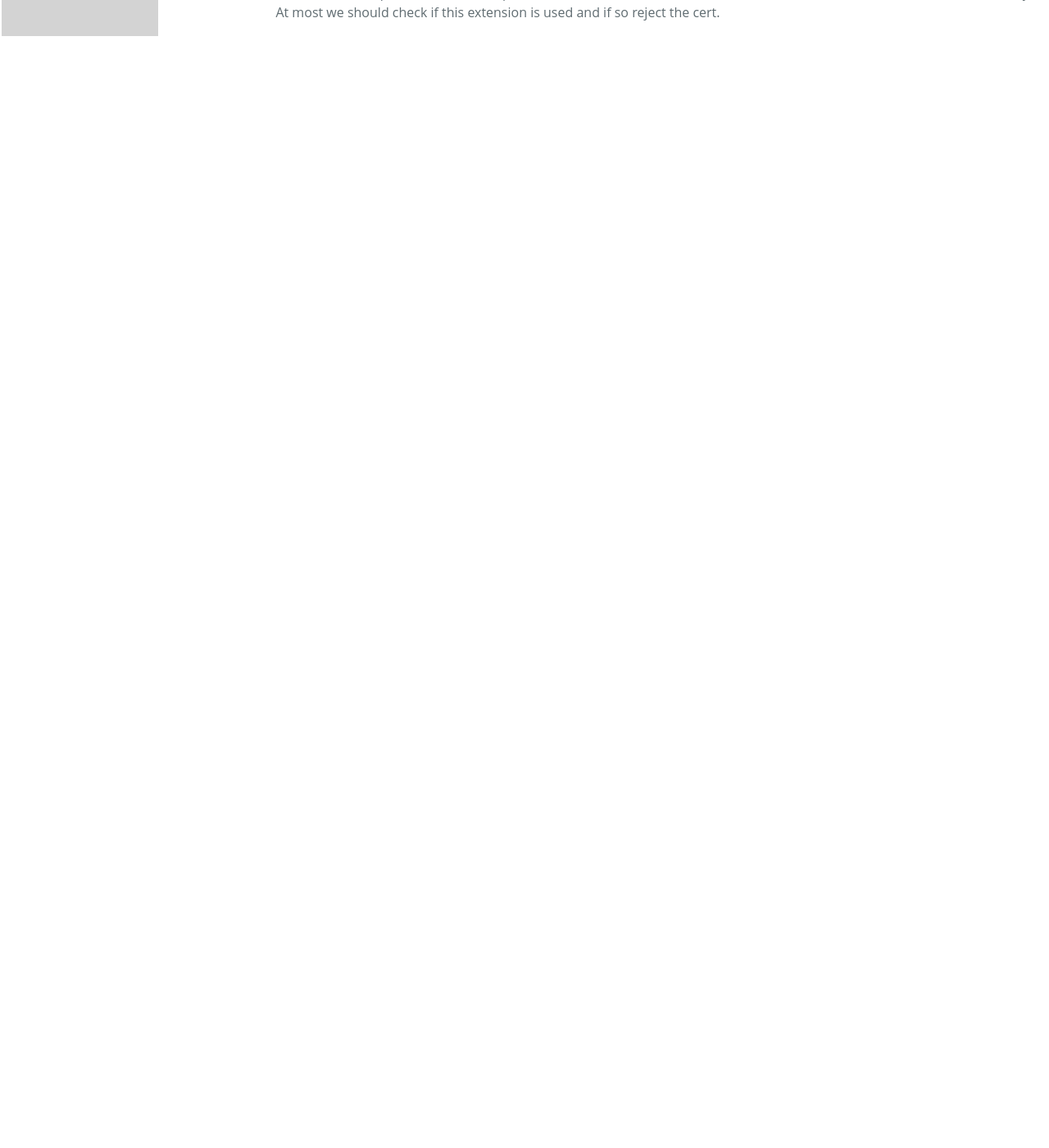
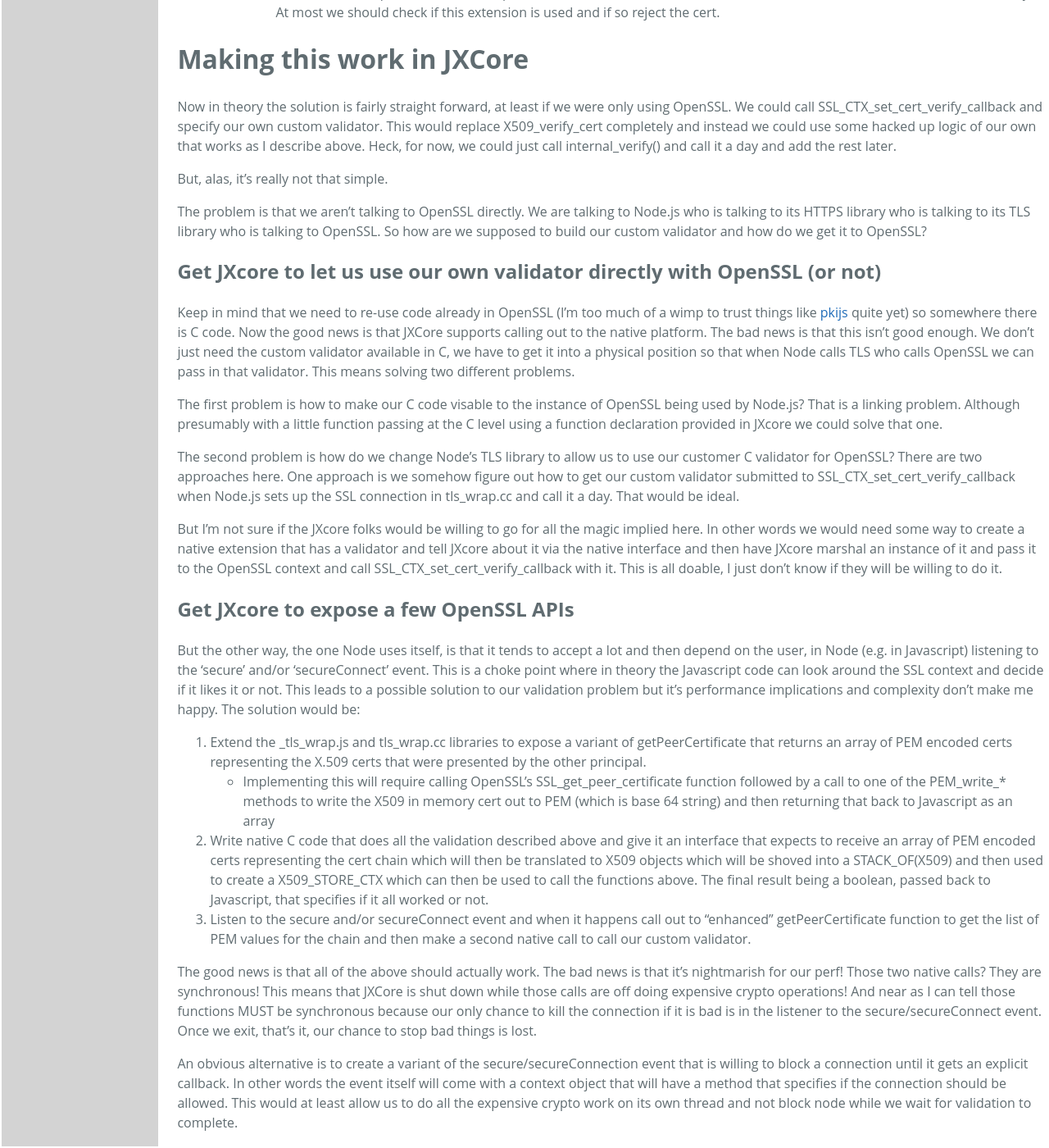
Before and after one commit to thaliproject/thali, a Jekyll site: the page built from opensslandthali.md, in a window 1280 px wide and 1400 px high, scrolled down 1665 px. Shown: the whole window at 82% size. Built offline with Jekyll 4.4.1, drawn with Linux system fonts in a browser that asks for light colours; Markdown is read by kramdown in place of the engine named in the settings; before the commit the page ends 1711 px from its top, so only the background shows below that; some of the changed text lies outside the part shown.

Commit message:
Another backup

```diff
--- a/opensslandthali.md
+++ b/opensslandthali.md
@@ -25,7 +25,7 @@
 2. Making any checks related to IP address or DNS addresses, the connection validates the identity of the principal, not any binding to any particular network endpoint
 3. Checking the network based CRL mechanism, we distribute revoked keys (not certs) through our own mechanisms
 
-# The Challenge
+# Getting OpenSSL to do what we want
 Thali is implemented on top of JXcore which is a variant of node.js. This means that we are using the node.js TLS libraries built on top of OpenSSL. Right off we have a problem because Node's TLS library either wants us to specify a CA (both on client and server) or we have to set rejectedUnauthorized = true. The problem is rejectedUnauthorized when it makes its way down to TLS it hits [here](https://github.com/joyent/node/blob/8e539dc26dd811c960a8943b28c4a351aa5d89ad/src/tls_wrap.cc#L700) which then hits [here](https://www.openssl.org/docs/ssl/SSL_CTX_set_verify.html) with the flag SSL_VERIFY_NONE which attempts to stop servers from soliciting client certs (bad) and on the client side allows any cert presented by the server to be accepted no matter how broken (very bad).
 
 In trying to figure out how to fix this I took a look at OpenSSL. If I'm reading the code right then the interesting function is X509_verify_cert in the x509_vfy.c file. The problem is that this function is really focused on a bunch of things, like trust store validation, that we explicitly don't want to do.
@@ -45,3 +45,33 @@
     * check_id() - We actually need the inverse of this function. Our certs should not contain a host name, email or address. But since it's hard to create certs without them we should just ignore them and hence don't need this function.
     * check_revocation() - We don't use the X.509 CRL mechanism so this is useless to us. In fact, we should ideally reject any certs that even contain the CRL declaration.
     * v3_asid_validate_path() - This is an implementation of RFC 3779 that lets one bind identities to certs. We don't work that way. At most we should check if this extension is used and if so reject the cert.
+
+# Making this work in JXCore
+Now in theory the solution is fairly straight forward, at least if we were only using OpenSSL. We could call SSL_CTX_set_cert_verify_callback and specify our own custom validator. This would replace X509_verify_cert completely and instead we could use some hacked up logic of our own that works as I describe above. Heck, for now, we could just call internal_verify() and call it a day and add the rest later.
+
+But, alas, it's really not that simple.
+
+The problem is that we aren't talking to OpenSSL directly. We are talking to Node.js who is talking to its HTTPS library who is talking to its TLS library who is talking to OpenSSL. So how are we supposed to build our custom validator and how do we get it to OpenSSL?
+
+## Get JXcore to let us use our own validator directly with OpenSSL (or not)
+
+Keep in mind that we need to re-use code already in OpenSSL (I'm too much of a wimp to trust things like [pkijs](https://www.npmjs.com/package/pkijs) quite yet) so somewhere there is C code. Now the good news is that JXCore supports calling out to the native platform. The bad news is that this isn't good enough. We don't just need the custom validator available in C, we have to get it into a physical position so that when Node calls TLS who calls OpenSSL we can pass in that validator. This means solving two different problems.
+
+The first problem is how to make our C code visable to the instance of OpenSSL being used by Node.js? That is a linking problem. Although presumably with a little function passing at the C level using a function declaration provided in JXcore we could solve that one.
+
+The second problem is how do we change Node's TLS library to allow us to use our customer C validator for OpenSSL? There are two approaches here. One approach is we somehow figure out how to get our custom validator submitted to SSL_CTX_set_cert_verify_callback when Node.js sets up the SSL connection in tls_wrap.cc and call it a day. That would be ideal.
+
+But I'm not sure if the JXcore folks would be willing to go for all the magic implied here. In other words we would need some way to create a native extension that has a validator and tell JXcore about it via the native interface and then have JXcore marshal an instance of it and pass it to the OpenSSL context and call SSL_CTX_set_cert_verify_callback with it. This is all doable, I just don't know if they will be willing to do it.
+
+## Get JXcore to expose a few OpenSSL APIs
+
+But the other way, the one Node uses itself, is that it tends to accept a lot and then depend on the user, in Node (e.g. in Javascript) listening to the 'secure' and/or 'secureConnect' event. This is a choke point where in theory the Javascript code can look around the SSL context and decide if it likes it or not. This leads to a possible solution to our validation problem but it's performance implications and complexity don't make me happy. The solution would be:
+
+1. Extend the _tls_wrap.js and tls_wrap.cc libraries to expose a variant of getPeerCertificate that returns an array of PEM encoded certs representing the X.509 certs that were presented by the other principal.
+  * Implementing this will require calling OpenSSL's SSL_get_peer_certificate function followed by a call to one of the PEM_write_* methods to write the X509 in memory cert out to PEM (which is base 64 string) and then returning that back to Javascript as an array
+2. Write native C code that does all the validation described above and give it an interface that expects to receive an array of PEM encoded certs representing the cert chain which will then be translated to X509 objects which will be shoved into a STACK_OF(X509) and then used to create a X509_STORE_CTX which can then be used to call the functions above. The final result being a boolean, passed back to Javascript, that specifies if it all worked or not.
+3. Listen to the secure and/or secureConnect event and when it happens call out to "enhanced" getPeerCertificate function to get the list of PEM values for the chain and then make a second native call to call our custom validator.
+
+The good news is that all of the above should actually work. The bad news is that it's nightmarish for our perf! Those two native calls? They are synchronous! This means that JXCore is shut down while those calls are off doing expensive crypto operations! And near as I can tell those functions MUST be synchronous because our only chance to kill the connection if it is bad is in the listener to the secure/secureConnect event. Once we exit, that's it, our chance to stop bad things is lost.
+
+An obvious alternative is to create a variant of the secure/secureConnection event that is willing to block a connection until it gets an explicit callback. In other words the event itself will come with a context object that will have a method that specifies if the connection should be allowed. This would at least allow us to do all the expensive crypto work on its own thread and not block node while we wait for validation to complete.
```
